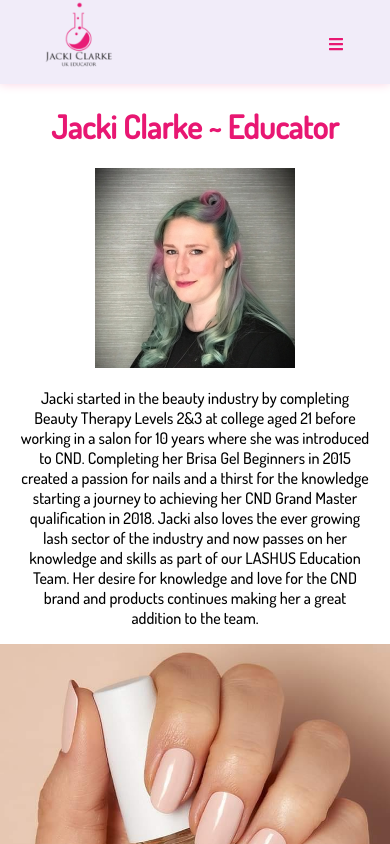
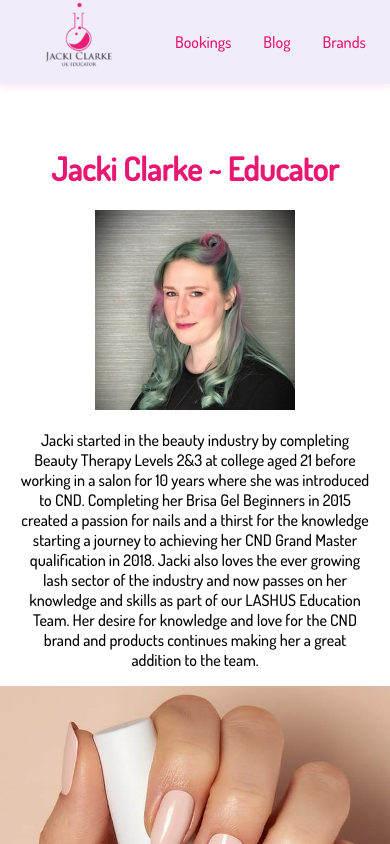
Before and after one commit to Ross-mc/jc-education, a Next.js app: page / in a window 390 px wide. Shown: the top 844 px of the page. Built offline with nearby package versions, Linux system fonts and the light colour scheme.

Commit message:
resolving sticky footer issues with mobile viewport

```diff
--- a/components/Layout/Dropdown/dropdown.module.css
+++ b/components/Layout/Dropdown/dropdown.module.css
@@ -3,7 +3,7 @@
   z-index: 100;
   left: 0;
   width: 100%;
-  top: 5rem;
+  top: 10vh;
   background-color: var(--color-grey-300);
   animation: rotateDropdown 600ms ease-in-out forwards;
   transform-origin: top center;
--- a/components/Layout/Layout.js
+++ b/components/Layout/Layout.js
@@ -1,14 +1,36 @@
-import Footer from "./Footer"
-import Navigation from "./Navigation"
+import Footer from "./Footer";
+import Navigation from "./Navigation";
+import { isDesktop } from "react-device-detect";
+import { useEffect } from "react";
 
-const Layout = ({children}) => {
+const Layout = ({ children }) => {
+  const minHeight = isDesktop ? "75" : "73";
+
+  useEffect(() => {
+    let vh = window.innerHeight * 0.01;
+    document.documentElement.style.setProperty("--vh", `${vh}px`);
+
+    window.addEventListener("resize", () => {
+      let vh = window.innerHeight * 0.01;
+      document.documentElement.style.setProperty("--vh", `${vh}px`);
+    });
+  });
+
   return (
     <div className="wrapper">
       <Navigation />
-      <main>{children}</main>
+      <main
+        style={{
+          minHeight: "75vh",
+          marginTop: "15vh",
+          minHeight: `calc(var(--vh, 1vh) * ${minHeight})`,
+        }}
+      >
+        {children}
+      </main>
       <Footer />
     </div>
-  )
-}
+  );
+};
 
-export default Layout
+export default Layout;
--- a/components/Layout/Navigation.js
+++ b/components/Layout/Navigation.js
@@ -30,7 +30,7 @@
       </Link>
       <nav>
         <ul>
-          {!isDesktop ? <DesktopNav items={navigationLinks}/> : <MobileNav items={navigationLinks}/>}
+          {isDesktop ? <DesktopNav items={navigationLinks}/> : <MobileNav items={navigationLinks}/>}
         </ul>
       </nav>
     </header>
--- a/styles/globals.css
+++ b/styles/globals.css
@@ -53,15 +53,6 @@
 }
 
 
-
-
-main{
-  min-height: 80vh;
-  margin-top:10vh
-}
-
-
-
 h1,h2{
   color: var(--color-primary-500)
 }
@@ -73,7 +64,3 @@
   margin: 0 auto;
   max-width: 900px;
 }
-
-.flex-item{
-
-}
```
